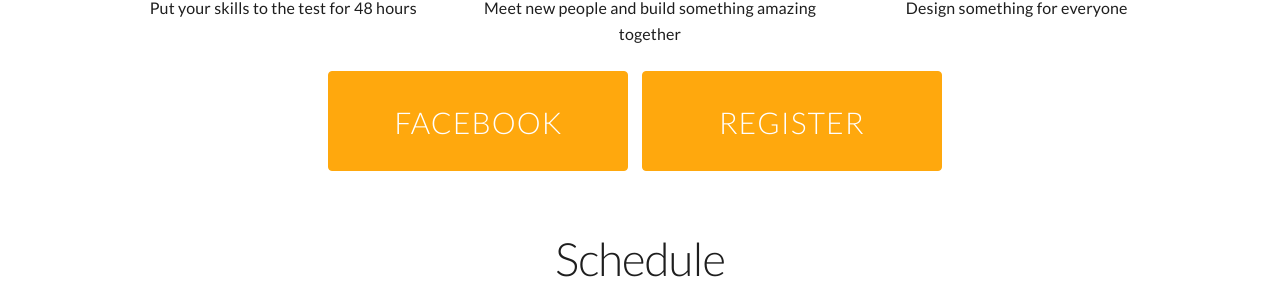
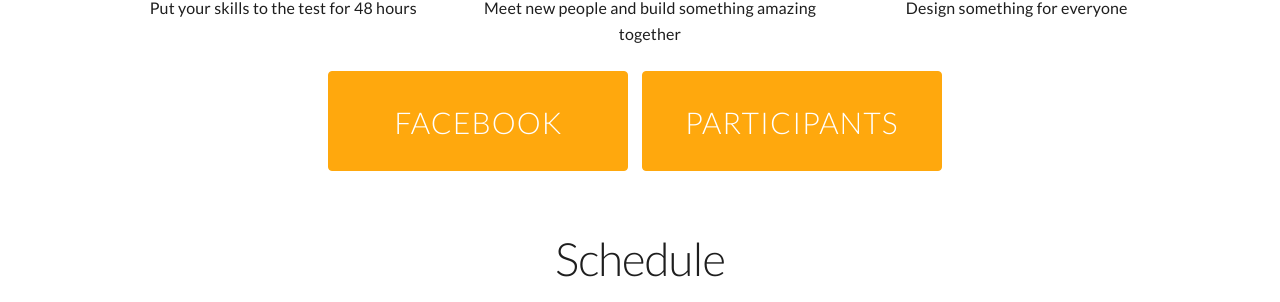
Before and after one commit to Lapikud/laphack.eu, a Jekyll site: the page built from index.html, in a window 1280 px wide and 900 px high, scrolled down 1104 px. Shown: the part 156-458 px from the top of the window. Built offline with Jekyll 4.4.1, drawn with Linux system fonts in a browser that asks for light colours; nearby versions of some CDN libraries.

Commit message:
Change main registration link to participants

```diff
--- a/_layouts/home.html
+++ b/_layouts/home.html
@@ -53,7 +53,7 @@
 <!-- buttons -->
 <div class="button-container">
     <a class="button button-outline" target="_blank" href="https://www.facebook.com/events/233558483800003">Facebook</a>
-    <a class="button" href="/register">Register</a>
+    <a class="button" href="/participants">Participants</a>
 </div>
 
 <div class="schedule">
```
